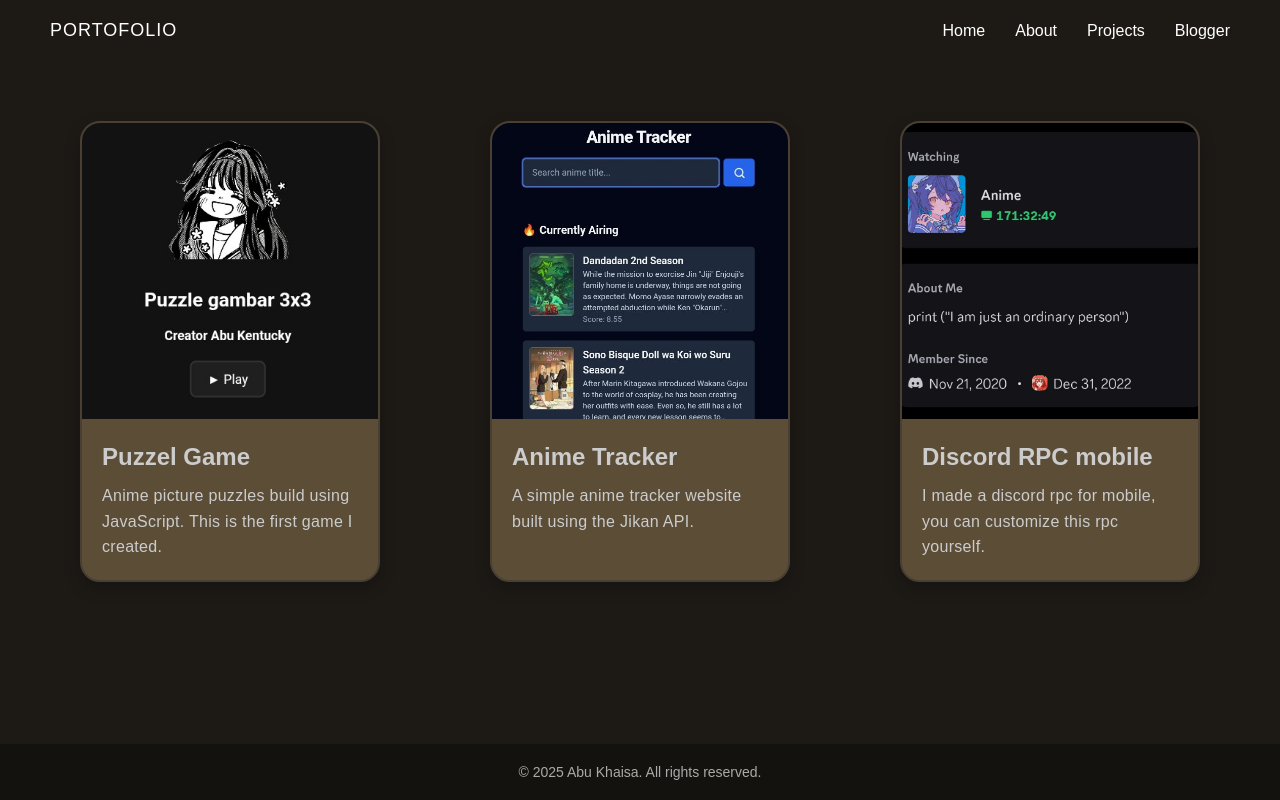
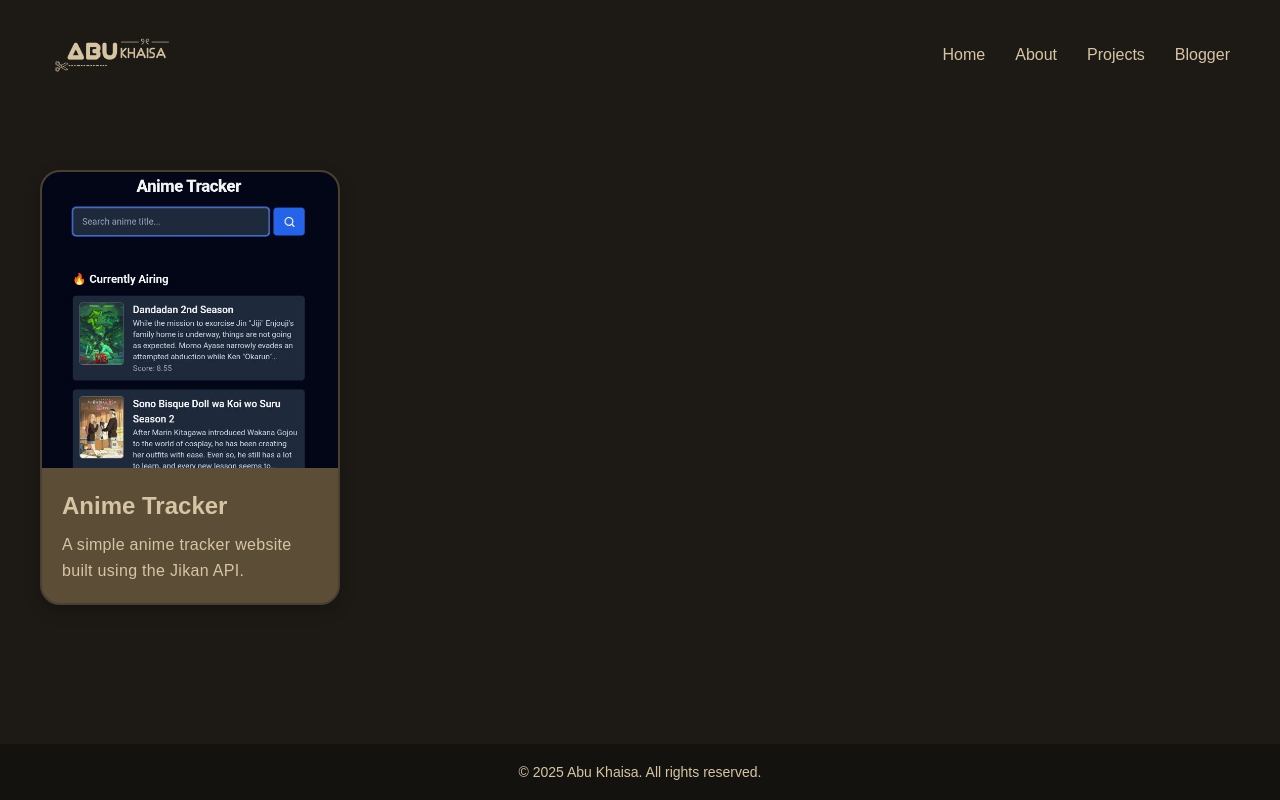
Before and after one commit to nextarz/portofolio, a plain HTML site: page menu/project.html in a window 1280 px wide. Drawn offline with Linux system fonts and the light colour scheme.

Commit message:
revisi 7

```diff
--- a/css/style.css
+++ b/css/style.css
@@ -10,7 +10,7 @@
   display: flex;
   flex-direction: column;
   background: #1d1a16;
-  color: #fff;
+  color: #d6c4a5;
   overflow-x: hidden;
   min-height: 100vh;
 }
@@ -27,11 +27,15 @@
   padding: 20px 50px;
 }
 
-.logo {
-  color: #fff;
-  font-size: 18px;
-  letter-spacing: 1px;
+.logo img {
+  height: 70px;
+  width: auto;
+  object-fit: contain;
+  display: block;
+  display: flex;
+  align-items: center;
 }
+
 
 .nav-links {
   list-style: none;
@@ -40,7 +44,7 @@
 }
 
 .nav-links li a {
-  color: #fff;
+  color: #d6c4a5;
   text-decoration: none;
   font-size: 16px;
   transition: color 0.3s ease;
@@ -71,7 +75,7 @@
 /* Text */
 .hero-text p {
   font-size: 16px;
-  color: #dcdcdc;
+  color: #d6c4a5;
 }
 
 .hero-text h1 {
@@ -83,7 +87,7 @@
 .hero-text h3 {
   font-size: 16px;
   font-weight: 400;
-  color: #bfbfbf;
+  color: #d6c4a5;
   margin-bottom: 20px;
 }
 
@@ -136,7 +140,7 @@
   padding: 20px;
   background: #14120f;
   font-size: 14px;
-  color: #aaa;
+  color: #d6c4a5;
   margin-top: auto;
 }
 
@@ -156,7 +160,7 @@
 .menu-toggle {
   display: none;
   font-size: 24px;
-  color: #fff;
+  color: #d6c4a5;
   cursor: pointer;
   background: transparent;
   border: none;
@@ -180,7 +184,7 @@
   font-size: 16px;
   line-height: 1.6;
   margin-bottom: 30px;
-  color: #ccc;
+  color: #d6c4a5;
 }
 
 .about-content h2 {
@@ -193,7 +197,7 @@
   list-style: disc inside;
   font-size: 16px;
   line-height: 1.6;
-  color: #ccc;
+  color: #d6c4a5;
 }
 
 /* Projects Section */
@@ -246,7 +250,9 @@
   line-height: 1.6;
   letter-spacing: 0.3px;
 }
-
+.project-card a {
+  text-decoration: none;
+}
 /* Info */
 .project-info {
   padding: 20px;
@@ -256,12 +262,12 @@
 .project-info h2 {
   font-size: 1.5rem;
   margin-bottom: 12px;
-  color: #ccc;
+  color: #d6c4a5;
 }
 
 .project-info p {
   font-size: 1rem;
-  color: #ccc;
+  color: #d6c4a5;
 }
 
 /* Mobile styles */
@@ -302,7 +308,7 @@
   }
 
   .nav-links li a:hover {
-    color: #fff;
+    color: #d6c4a5;
   }
 
   .social-links {
--- a/menu/project.html
+++ b/menu/project.html
@@ -25,7 +25,9 @@
   <!-- Navbar -->
   <header>
    <nav class="navbar">
-    <div class="logo">PORTOFOLIO</div>
+   <a href="index.html" class="logo">
+   <img src="../image/logo.png" alt="logo">
+   </a>
 
     <!-- gunakan button, bukan div -->
     <button id="menu-toggle" class="menu-toggle" aria-label="Toggle navigation" aria-expanded="false">
@@ -45,8 +47,8 @@
 <section class="projects">
   <!---<h1 class="projects-title">My Projects</h1>--->
 
-  <div class="projects-grid">
-    <div class="project-card">
+  <!---<div class="projects-grid">
+     <div class="project-card">
       <img src="../image/p1.jpg" alt="Puzzle Game">
       <div class="project-info">
         <h2>Puzzel Game</h2>
@@ -55,19 +57,21 @@
           This is the first game I created.
         </p>
       </div>
-    </div>
+    </div>--->
 
     <div class="project-card">
+     <a href="https://my-anime-list-tracker.vercel.app/" target="_blank">
       <img src="../image/p2.jpg" alt="Anime Tracker">
       <div class="project-info">
         <h2>Anime Tracker</h2>
         <p>
           A simple anime tracker website built using the Jikan API.
         </p>
+        </a>
       </div>
     </div>
 
-    <div class="project-card">
+    <!----<div class="project-card">
       <img src="../image/p3.jpg" alt="Anime Tracker">
       <div class="project-info">
         <h2>Discord RPC mobile</h2>
@@ -75,7 +79,7 @@
           I made a discord rpc for mobile, you can customize this rpc yourself.
         </p>
       </div>
-    </div>
+    </div>--->
   </div>
 </section>
 
```
Also changed, not shown: index.html (+9 -7 lines), menu/about.html (+4 -2 lines), image/logo.png (added), image/priview.jpg (added).
